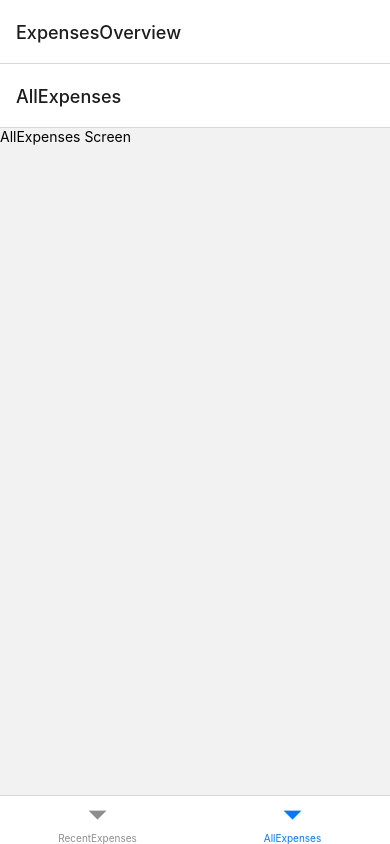
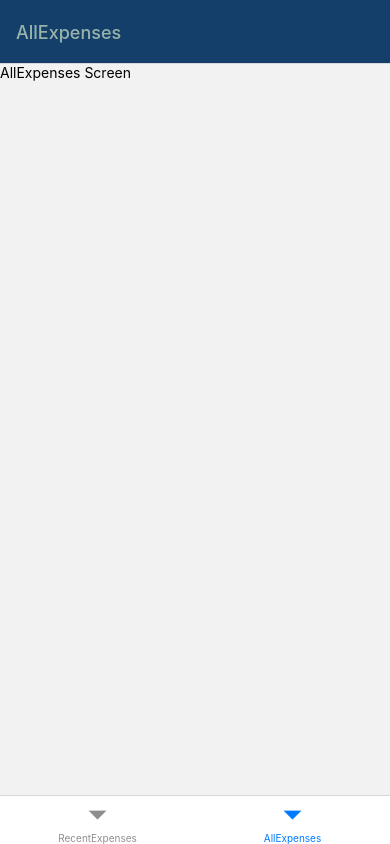
Before and after one commit to Durgesh-Gupta/React-Native-Apps, a React Native app in the folder Expense_Tracking_App/: screen /AllExpenses in a window 390 px wide. Built offline with nearby package versions, Linux system fonts and the light colour scheme.

Commit message:
WIP:Navigation Configure and color added vid 126

```diff
--- a/Expense_Tracking_App/App.js
+++ b/Expense_Tracking_App/App.js
@@ -1,18 +1,24 @@
-import { StatusBar } from 'expo-status-bar';
-import { NavigationContainer } from '@react-navigation/native';
-import { createNativeStackNavigator } from '@react-navigation/native-stack';
-import { createBottomTabNavigator } from '@react-navigation/bottom-tabs';
+import { StatusBar } from "expo-status-bar";
+import { NavigationContainer } from "@react-navigation/native";
+import { createNativeStackNavigator } from "@react-navigation/native-stack";
+import { createBottomTabNavigator } from "@react-navigation/bottom-tabs";
 
-import ManageExpense from './screens/ManageExpense';
-import RecentExpenses from './screens/RecentExpenses';
-import AllExpenses from './screens/AllExpenses';
+import ManageExpense from "./screens/ManageExpense";
+import RecentExpenses from "./screens/RecentExpenses";
+import AllExpenses from "./screens/AllExpenses";
+import Colors from "./constants/Colors";
 
 const Stack = createNativeStackNavigator();
 const BottomTabs = createBottomTabNavigator();
 
 function ExpensesOverview() {
   return (
-    <BottomTabs.Navigator>
+    <BottomTabs.Navigator
+      screenOptions={{
+        headerStyle: { backgroundColor: Colors.Primary },
+        headerTintColor: Colors.TextHeading,
+      }}
+    >
       <BottomTabs.Screen name="RecentExpenses" component={RecentExpenses} />
       <BottomTabs.Screen name="AllExpenses" component={AllExpenses} />
     </BottomTabs.Navigator>
@@ -25,7 +31,11 @@ export default function App() {
       <StatusBar style="auto" />
       <NavigationContainer>
         <Stack.Navigator>
-          <Stack.Screen name="ExpensesOverview" component={ExpensesOverview} />
+          <Stack.Screen
+            name="ExpensesOverview"
+            component={ExpensesOverview}
+            options={{ headerShown: false }}
+          />
           <Stack.Screen name="ManageExpense" component={ManageExpense} />
         </Stack.Navigator>
       </NavigationContainer>
```
